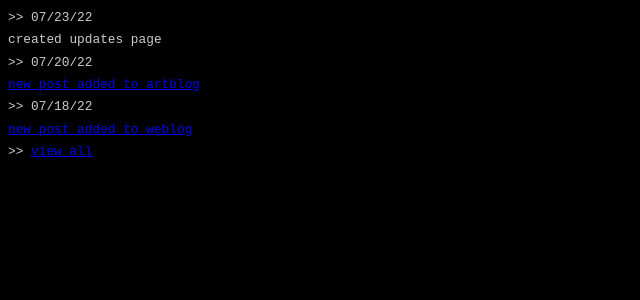
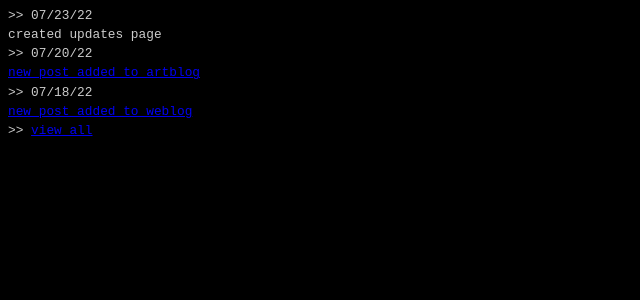
Before and after one commit to danaamundsen/updates, a Jekyll site: the page built from index.html, in a window 1280 px wide. Shown: the top 300 px of the page, without its empty margins (0-640 px from the left). Built offline with Jekyll 4.4.1, drawn with Linux system fonts in a browser that asks for light colours; a script that is not in the unit is left out.

Commit message:
Update style.scss

```diff
--- a/assets/css/style.scss
+++ b/assets/css/style.scss
@@ -7,6 +7,6 @@ body{
   background: #000;
   font-size: 1em;
   font-family: courier new, monospace;
-  line-height: 75%;
+  line-height: 50%;
   color: #ccc;
 }
```
